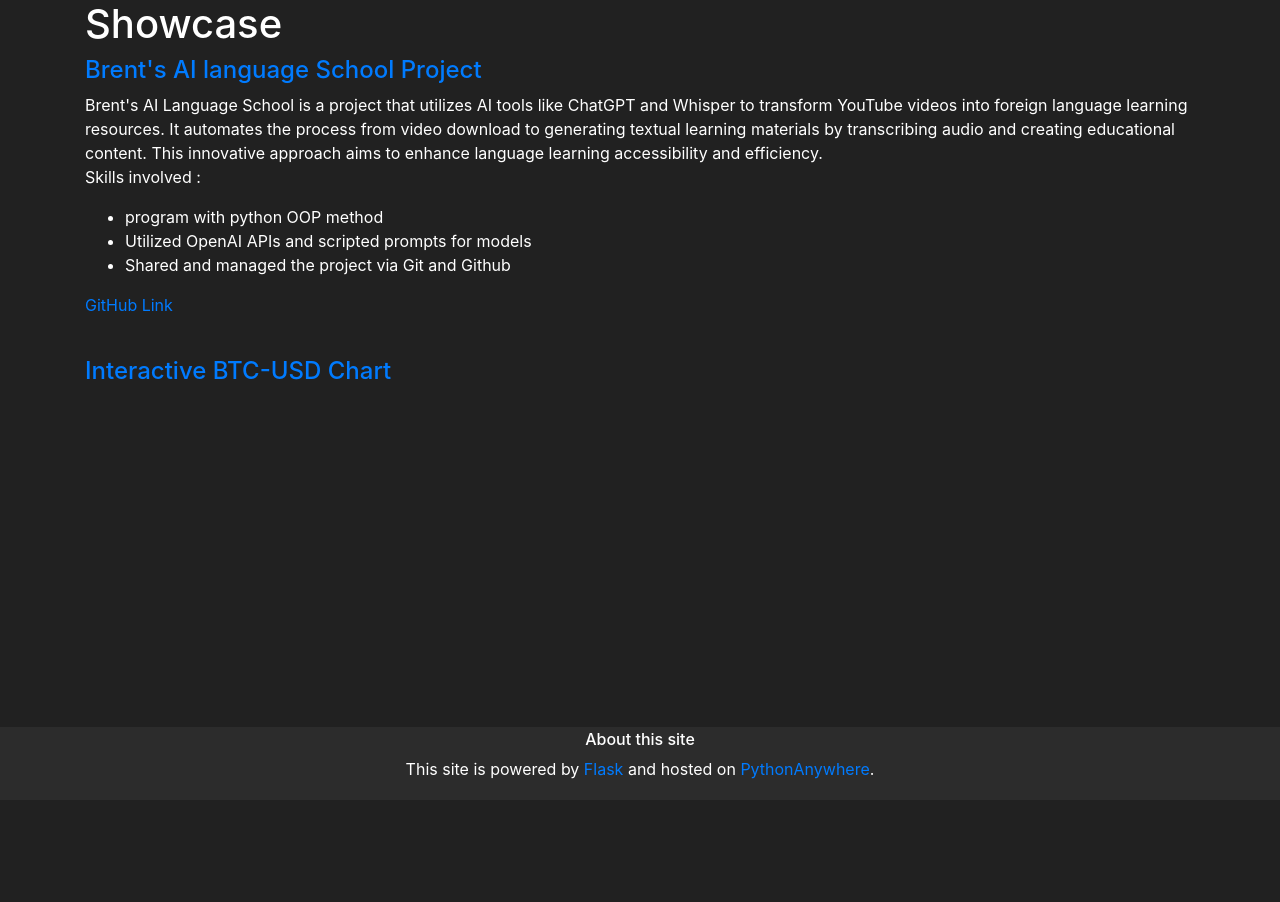
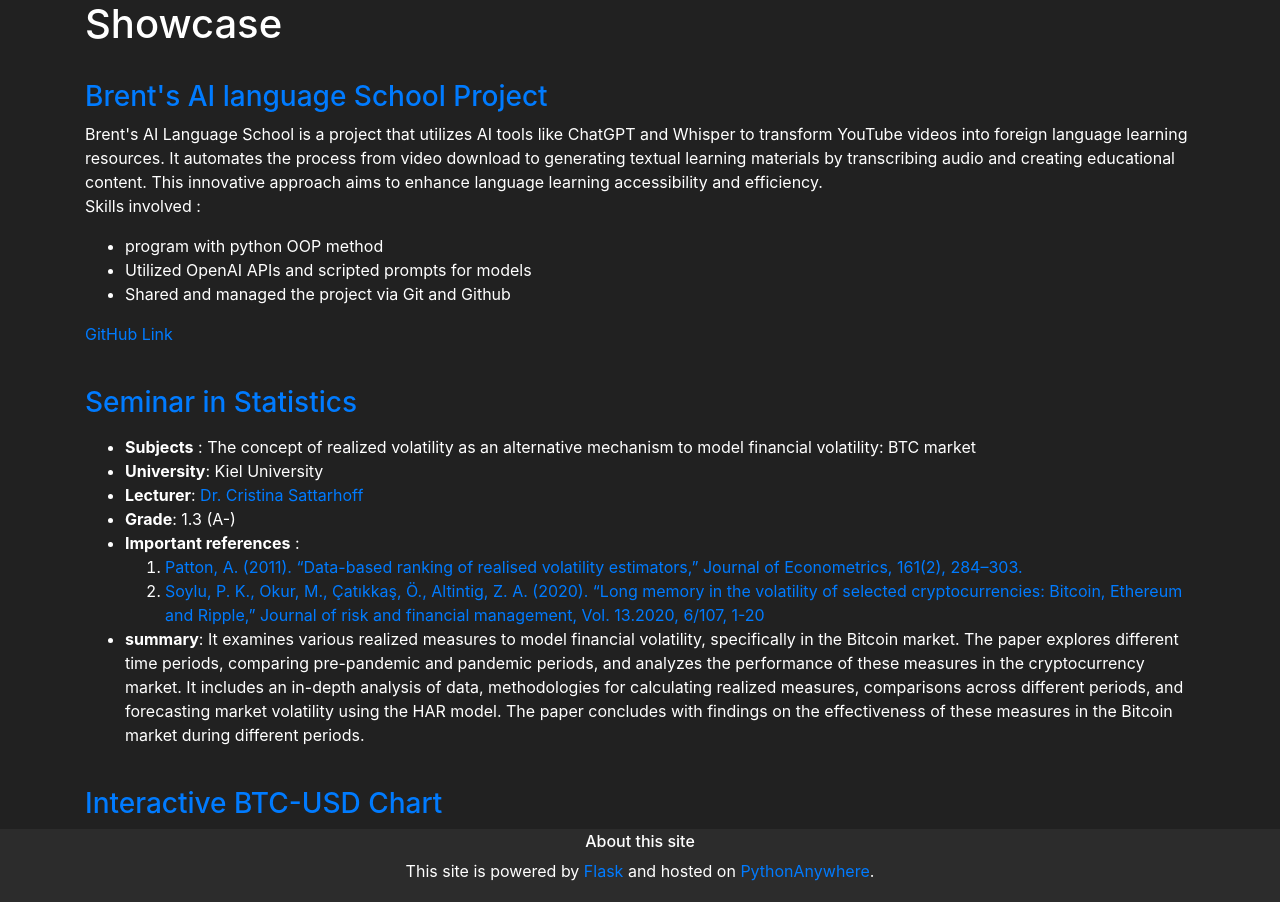
Before and after one commit to brentwong-kiel1997/Personal_profile_web_with_flask, a Flask app: page /showcase in a window 1280 px wide. Shown: the part 56-958 px from the top of the page. Before the commit the page ends 835 px from the top, so only its background shows below. Run offline with Flask 3, Linux system fonts and the light colour scheme; some libraries are stand-ins or nearby versions.

Commit message:
Initial commit

```diff
--- a/my_profile/templates/experience.html
+++ b/my_profile/templates/experience.html
@@ -15,7 +15,7 @@ Experience
             <li>Regular monitoring of clients from the Greater China Region, including updating underwriting models, financial report research, credit checks, and maintaining credit memos.</li>
             <li>Volunteered for additional responsibilities, creating a map and analyzing credit insurance data with Python, aiding supervisors in decision-making.</li>
         </ul>
-       <a href="https://drive.google.com/drive/folders/12PCHOHe_41N8QHltYkHjSzfWHf_r5MEF?usp=sharing">Reference</a>
+       <a href="https://drive.google.com/file/d/112ETD5OnTv3WCwiKLKyJu8MlZkLL17Ou/view?usp=drive_link">Reference</a> by <a href="https://www.linkedin.com/in/lgerretsen/">Luc Gerretsen</a>
     </div>
     <br>
     <div>
--- a/my_profile/templates/showcase.html
+++ b/my_profile/templates/showcase.html
@@ -5,7 +5,8 @@ Showcase
 
 {% block content %}
 <h1>Showcase</h1>
-<h4><a href="{{url_for('AI_language_school_page')}}">Brent's AI language School Project</a></h4>
+<br>
+<h3><a href="{{url_for('AI_language_school_page')}}">Brent's AI language School Project</a></h3>
 <p>
 Brent's AI Language School is a project that utilizes AI tools like ChatGPT and Whisper to
 transform YouTube videos into foreign language learning resources. It automates the
@@ -22,6 +23,45 @@ Skills involved :
      <a href="https://github.com/brentwong-kiel1997/brents_language_school/tree/master">GitHub Link</a>
 </p>
     <br>
-    <h4><a href="{{url_for('BTC_price_page')}}">Interactive BTC-USD Chart</a></h4>
+    <h3><a href="https://drive.google.com/drive/folders/1TyZoWXyNBoZuaUc8LNwSA6Tu31wk6itX">
+        Seminar in Statistics</a></h3>
+    <p>
+        <ul>
+    <li><b>Subjects</b> : The concept of realized volatility as an alternative mechanism to model financial volatility: BTC market
+    </li>
+    <li><b>University</b>: Kiel University</li>
+<li><b>Lecturer</b>: <a href="https://www.gwif.vwl.uni-kiel.de/de/mitarbeiterinnen-und-mitarbeiter/forschungsgruppe-1/dr-cristina-sattarhoff">
+    Dr. Cristina Sattarhoff</a></li>
+    <li><b>Grade</b>: 1.3 (A-)</li>
+    <li><b>Important references</b> :
+        <ol>
+         <li>
+             <a href="https://public.econ.duke.edu/~ap172/Patton_ranking_RV_JoE_2011.pdf">
+                 Patton, A. (2011). “Data-based ranking of realised volatility estimators,” Journal of Econometrics, 161(2), 284–303.
+        </a>
+         </li>
+            <li>
+                <a href="https://www.mdpi.com/1911-8074/13/6/107">
+                Soylu, P. K., Okur, M., Çatıkkaş, Ö., Altintig, Z. A. (2020). “Long
+memory in the volatility of selected cryptocurrencies: Bitcoin,
+Ethereum and Ripple,” Journal of risk and financial management,
+Vol. 13.2020, 6/107, 1-20
+                </a>
+            </li>
+        </ol>
+
+    </li>
+    <li><b>summary</b>: It examines various realized measures to model financial volatility,
+        specifically in the Bitcoin market.
+        The paper explores different time periods, comparing pre-pandemic and pandemic periods,
+        and analyzes the performance of these measures in the cryptocurrency market.
+        It includes an in-depth analysis of data, methodologies for calculating realized measures,
+        comparisons across different periods, and forecasting market volatility using the HAR model.
+        The paper concludes with findings on the effectiveness of these measures in the Bitcoin market during different periods.
+    </li>
+</ul>
+    </p>
+    <br>
+    <h3><a href="{{url_for('BTC_price_page')}}">Interactive BTC-USD Chart</a></h3>
 
 {% endblock %}
```
